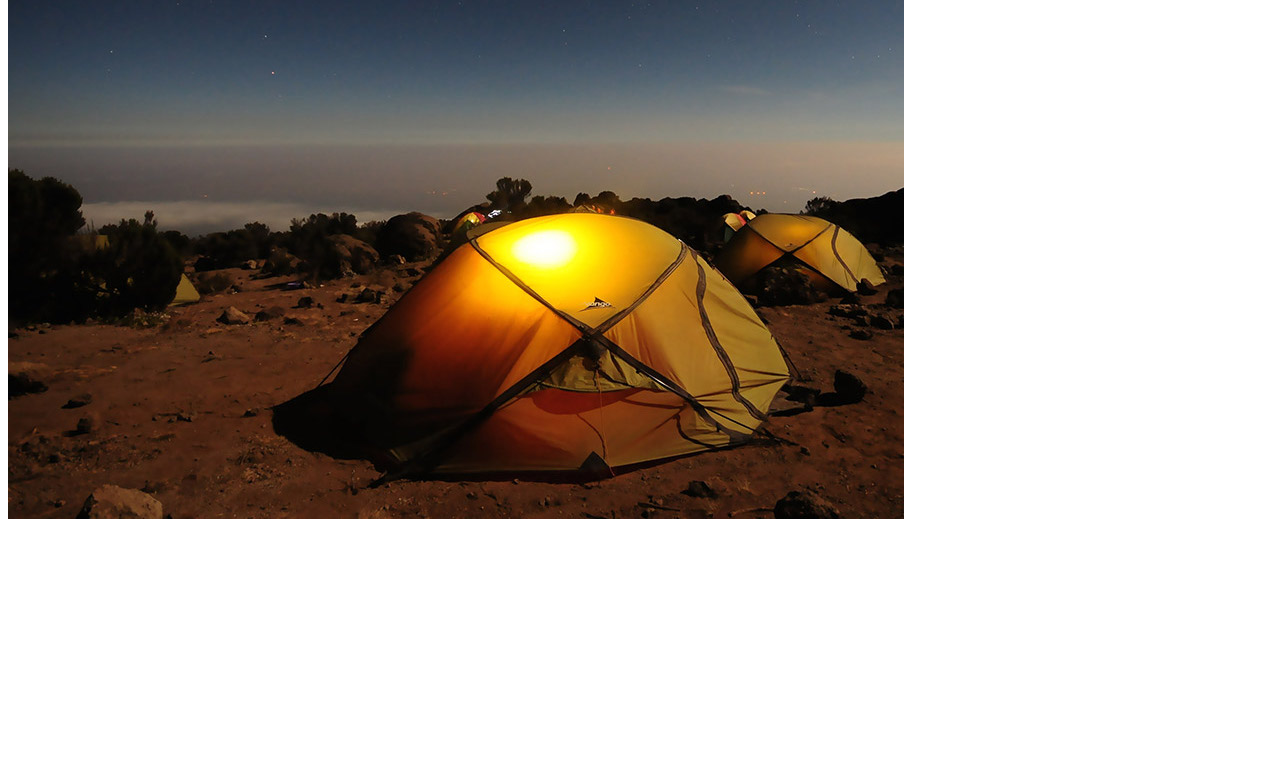
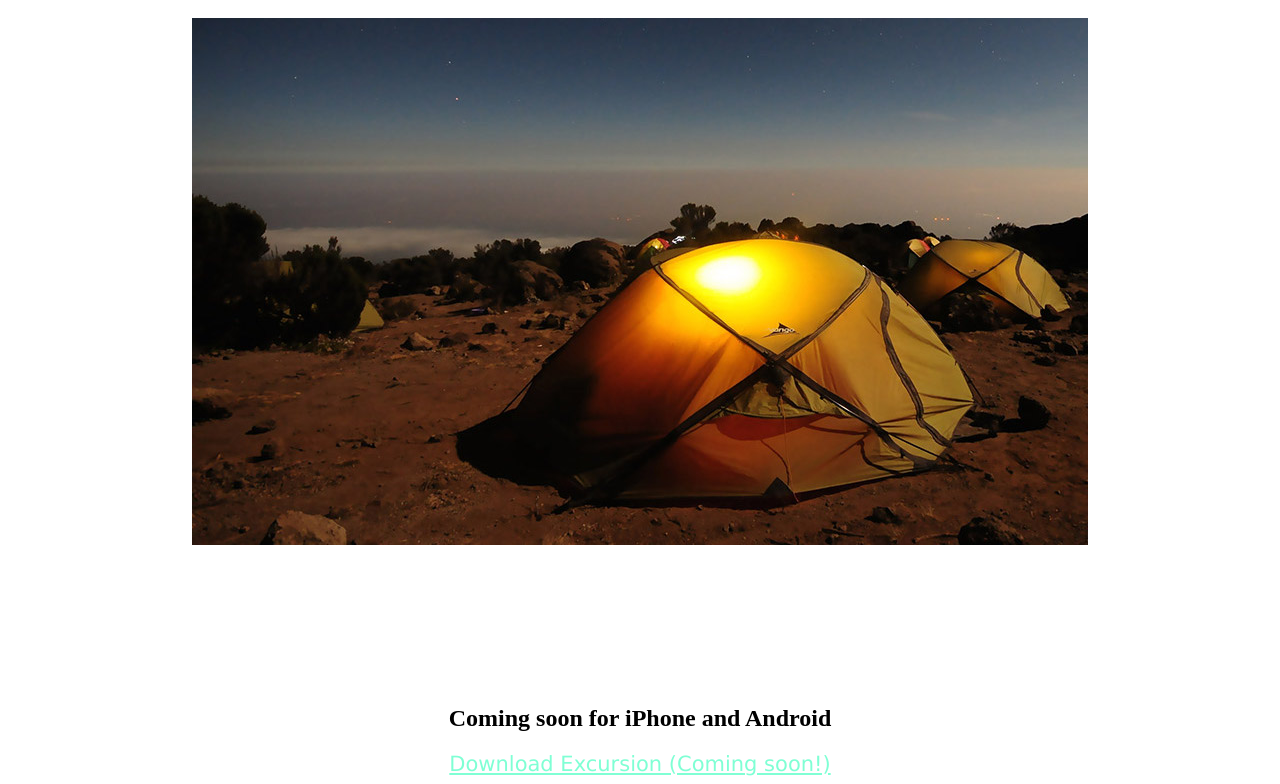
Before and after one commit to pojoe79/pojoe79.github.io, a plain HTML site: page index.html in a window 1280 px wide. Shown: the part 814-1598 px from the top of the page. Before the commit the page ends 1481 px from the top, so only its background shows below. Drawn offline with Linux system fonts and the light colour scheme.

Commit message:
added footer heading, link, and updated stylesheet

```diff
--- a/index.html
+++ b/index.html
@@ -31,6 +31,12 @@
         <img src="resources/img/phone.png" alt="phone"/>
       </p>
     </section>
+
+    <section id="coming-soon">
+      <h2>Coming soon for iPhone and Android</h2>
+      <a href="#">Download Excursion (Coming soon!)</a>
+    </section>
+
   </container>
 </body>
 </html>
--- a/resources/css/style.css
+++ b/resources/css/style.css
@@ -1,3 +1,27 @@
 #background {
 	background-color: black;
+	text-align: center;
 }
+
+h1,
+p,
+a {
+    font-family: Verdana;
+}
+
+a,
+p {
+	font-size: 21px;
+}
+
+h1 {
+	color: white;
+}
+
+a {
+	color: aquamarine;
+}
+
+p {
+	color: gray;
+}
```
